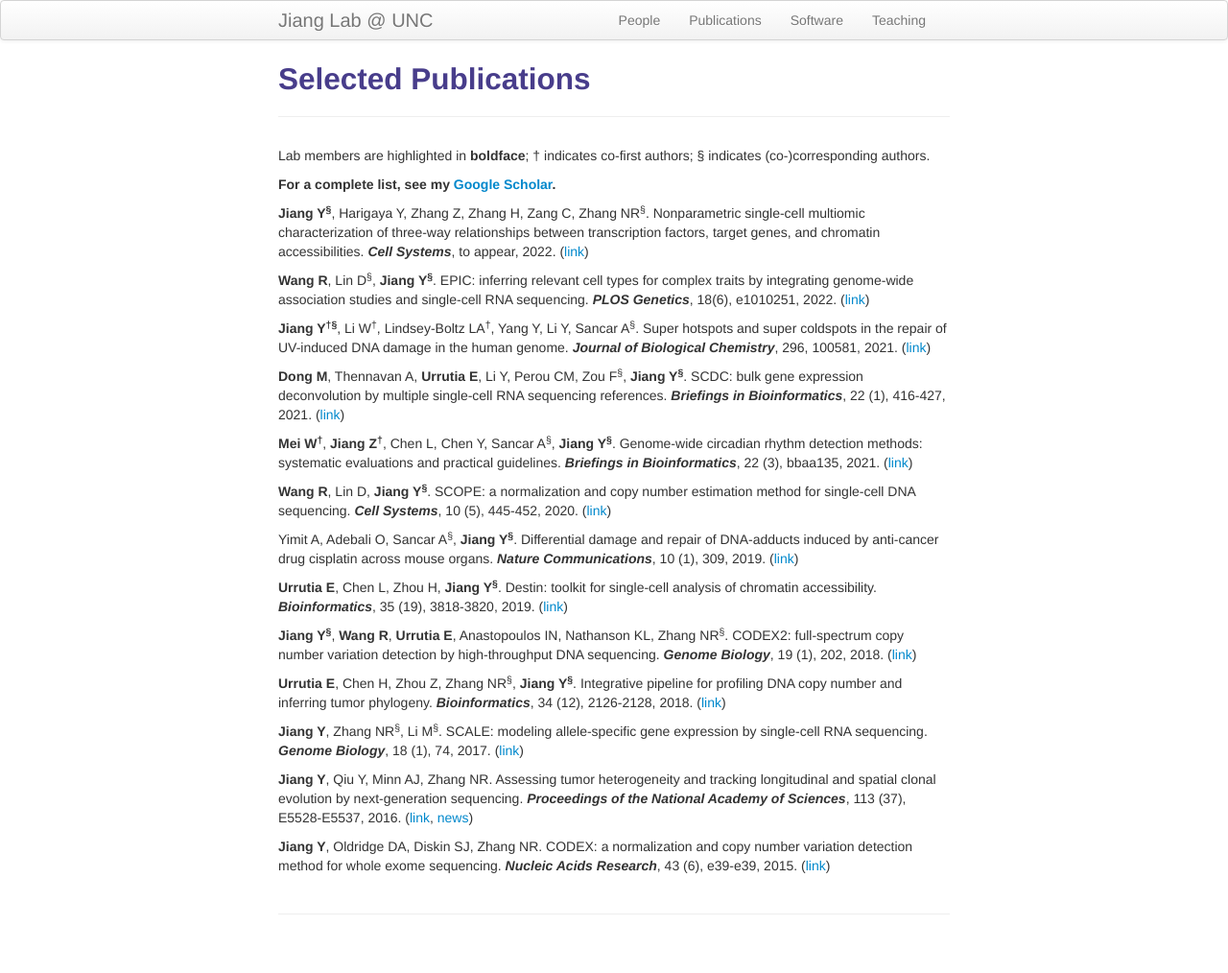
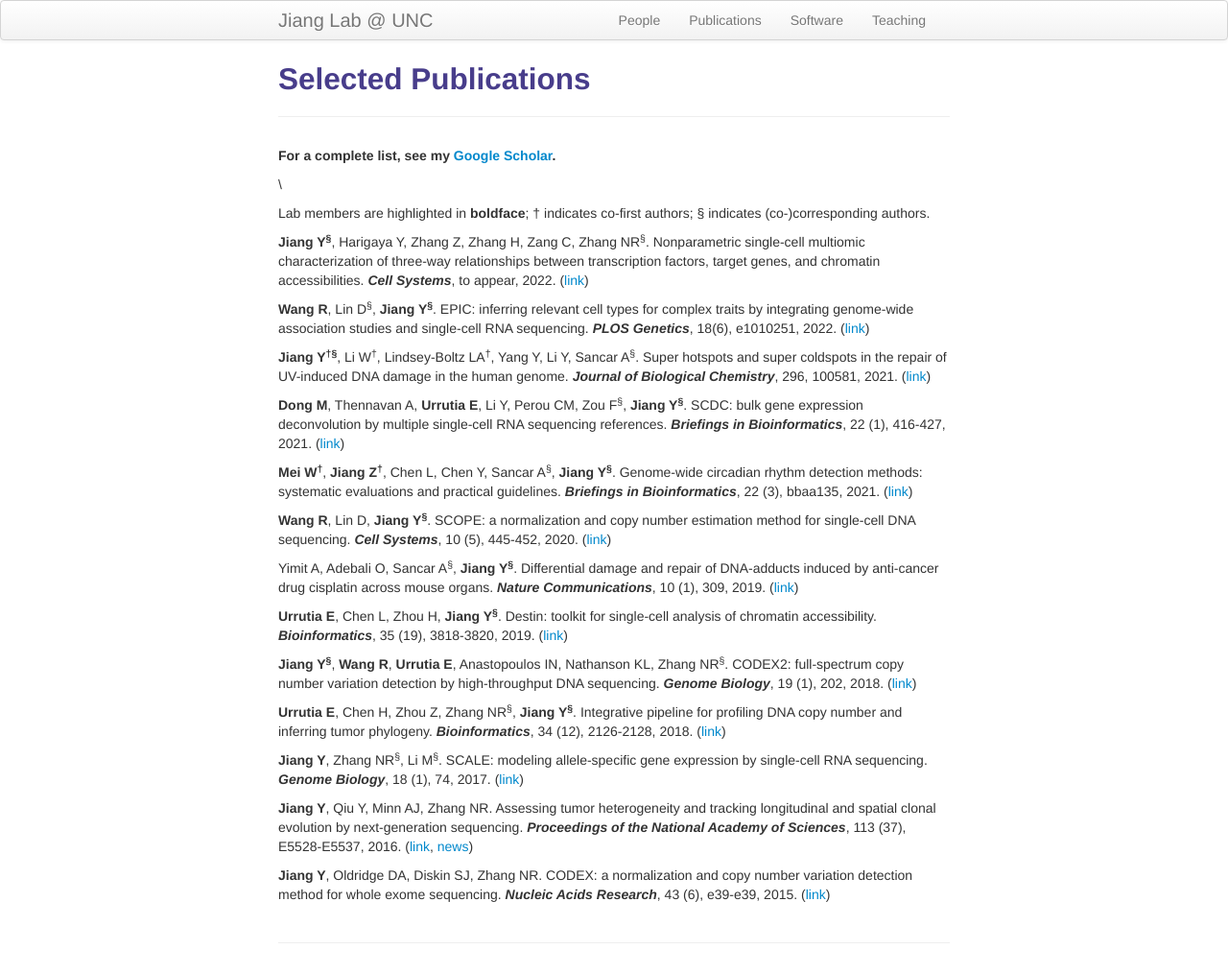
Before and after one commit to yuchaojiang/yuchaojiang.github.io, a Jekyll site: the page built from pages/pubs.md, in a window 1280 px wide. Shown: the whole page at 96% size. Built offline with Jekyll 4.4.1, drawn with Linux system fonts in a browser that asks for light colours; before the commit the page ends 984 px from its top, so only the background shows below that.

Commit message:
Update pubs.md

```diff
--- a/pages/pubs.md
+++ b/pages/pubs.md
@@ -4,9 +4,11 @@ title: Selected Publications
 description: Yuchao Jiang's publications
 ---
 
+**For a complete list, see my [Google Scholar](https://scholar.google.com/citations?user=YA9f7QUAAAAJ&hl=en).**
+
+\\
+
 Lab members are highlighted in **boldface**; &dagger; indicates co-first authors; &sect; indicates (co-)corresponding authors.
-
-**For a complete list, see my [Google Scholar](https://scholar.google.com/citations?user=YA9f7QUAAAAJ&hl=en).**
 
 **Jiang Y<sup>&sect;</sup>**, Harigaya Y, Zhang Z, Zhang H, Zang C, Zhang NR<sup>&sect;</sup>. Nonparametric single-cell multiomic characterization of three-way relationships between transcription factors, target genes, and chromatin accessibilities. ***Cell Systems***, to appear, 2022. ([link](https://www.biorxiv.org/content/10.1101/2021.09.22.461437v2))
 
```
